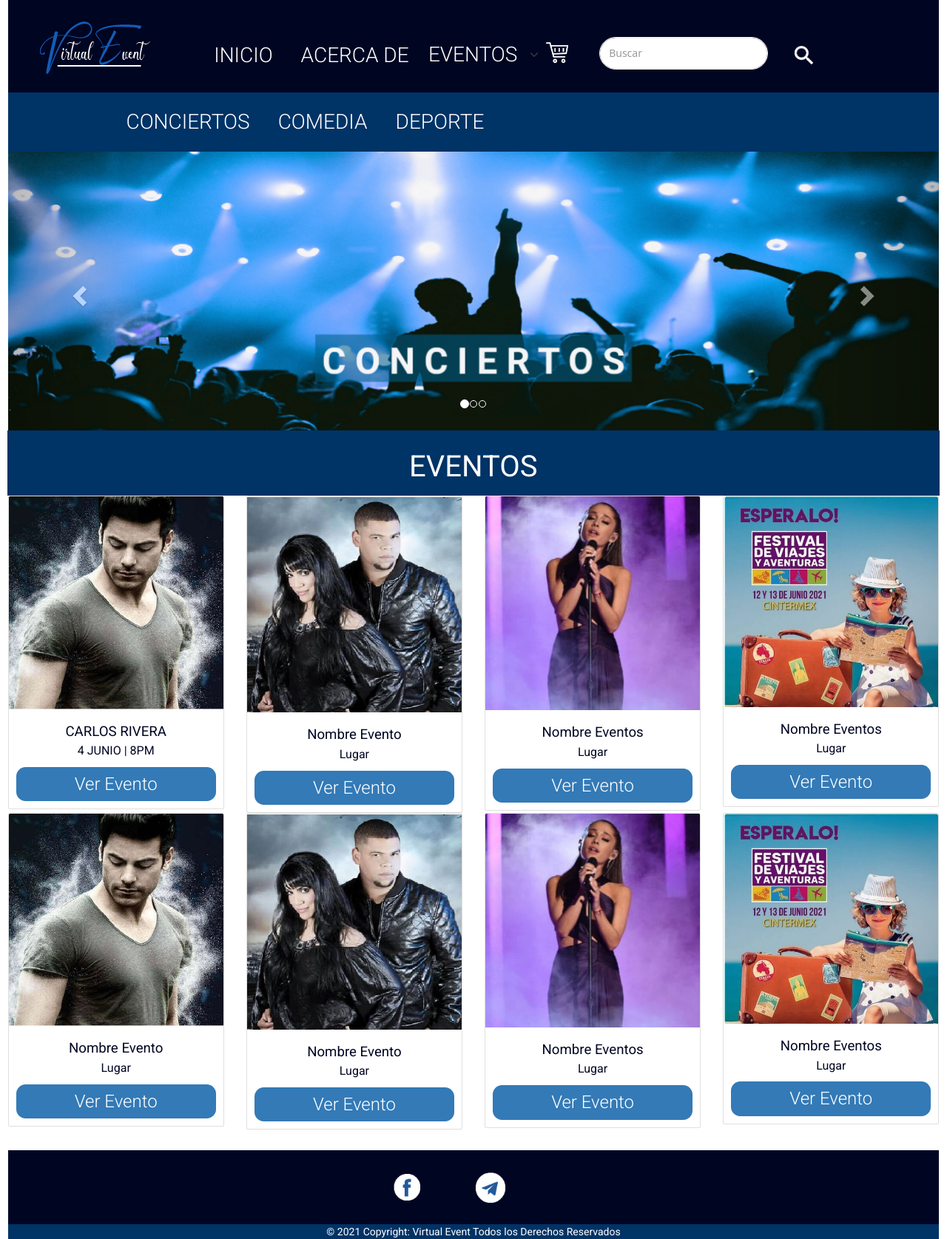
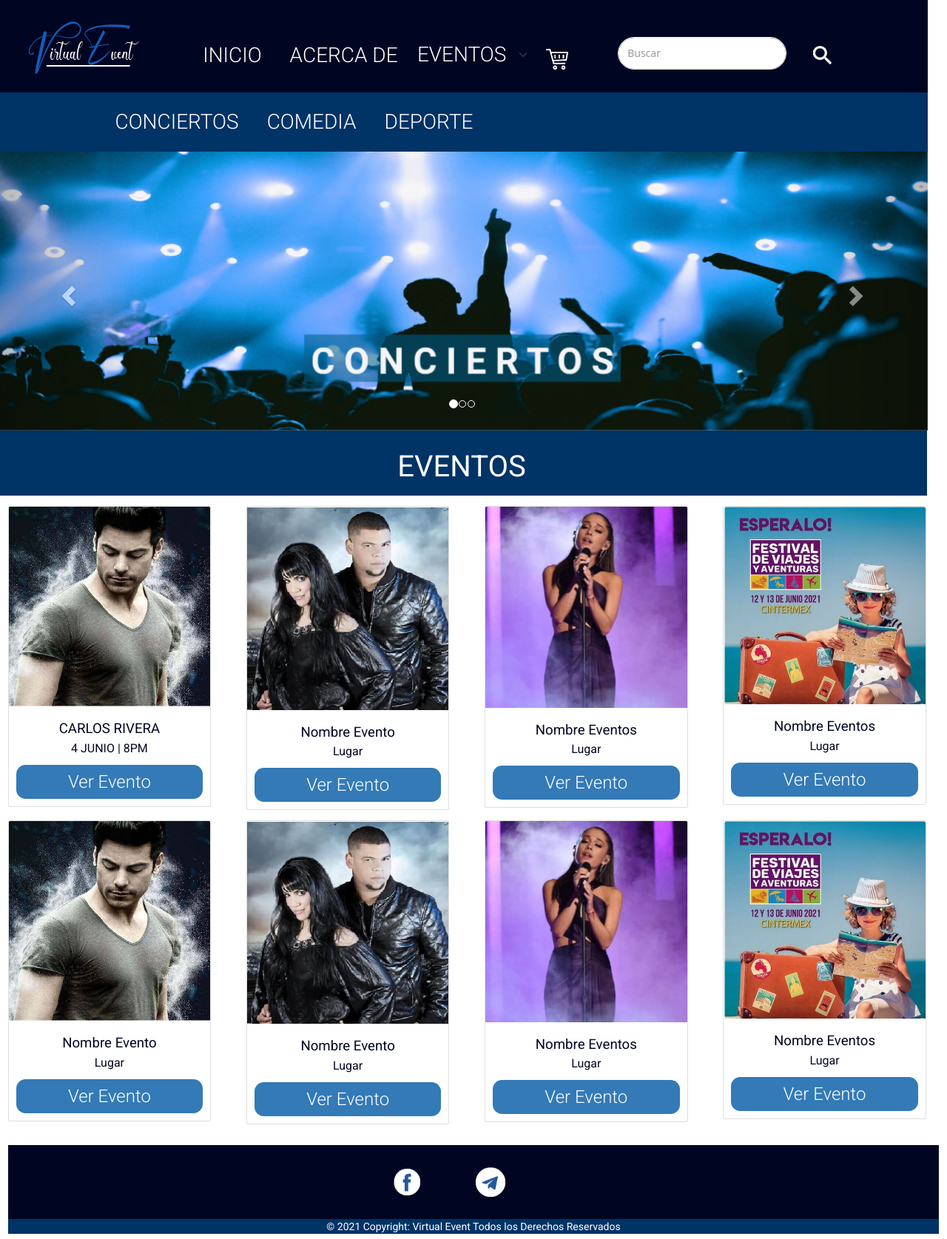
Before and after one commit to xmar08/tikette, a PHP site: page /index.php in a window 1280 px wide. Shown: the whole page at 74% size. Run offline with PHP 8.4, Linux system fonts and the light colour scheme.

Commit message:
correcion26/05

```diff
--- a/css/style.css
+++ b/css/style.css
@@ -53,7 +53,6 @@ body {
   padding-right: 10%;
   display: block;
   margin-bottom: 0px;
-  height: 50%;
   margin-top: -21px;
 }
 
@@ -246,20 +245,23 @@ hr {
   display: flex;
   padding-bottom: 0.5em;
   padding-top: 0.5em;
-  width: 1269px;
+  width: 89vw;
   -webkit-box-align: center;
       -ms-flex-align: center;
           align-items: center;
-  height: -webkit-min-content;
-  height: -moz-min-content;
-  height: min-content;
-  padding-left: 10%;
+  padding-left: 5%;
+  height: auto;
 }
 
 .logo {
+  margin-top: -2em;
   padding-left: 10%;
   padding-right: 10%;
   display: block;
+  image-orientation: from-image;
+  -webkit-box-align: center;
+      -ms-flex-align: center;
+          align-items: center;
 }
 
 .cod-qr {
@@ -280,15 +282,6 @@ hr {
   margin-left: 4em;
   margin-right: 1em;
   margin-bottom: 1em;
-}
-
-.logo {
-  margin-top: -2em;
-  margin-left: 0%;
-  image-orientation: from-image;
-  -webkit-box-align: center;
-      -ms-flex-align: center;
-          align-items: center;
 }
 
 .carro {
@@ -317,6 +310,11 @@ hr {
   width: 37%;
 }
 
+.card {
+  width: 94%;
+  margin-top: 1em;
+}
+
 .ti-event {
   color: #fff;
   font-size: 30pt;
@@ -331,7 +329,7 @@ hr {
   padding-bottom: 0.5em;
   margin-top: 0em;
   margin-bottom: 0em;
-  width: 97.8%;
+  width: 100%;
   margin-left: 1em;
 }
 
@@ -424,8 +422,16 @@ hr {
 .subtitu6 {
   color: #000522;
   font-size: 14pt;
+  font-weight: 400;
+  margin-right: 1em;
+}
+
+.sub {
+  color: #fff;
+  font-size: 12pt;
   font-weight: 300;
   margin-right: 1em;
+  background-color: #003366;
 }
 
 .subtitu7 {
@@ -536,9 +542,7 @@ hr {
   -webkit-box-align: center;
       -ms-flex-align: center;
           align-items: center;
-  height: -webkit-min-content;
-  height: -moz-min-content;
-  height: min-content;
+  height: auto;
   margin-left: 4em;
   margin-top: 3em;
 }
--- a/index.php
+++ b/index.php
@@ -23,9 +23,10 @@
     <script src="https://maxcdn.bootstrapcdn.com/bootstrap/3.4.1/js/bootstrap.min.js"></script>
 </head>
 
-
 <body>
-    <div class="container-fluid">
+    <!-- container -->
+    <div class="row menu-nav">
+        <!-- header -->
         <div class="row">
             <nav class="navbar  navbar-expand-sm nav1 ">
                 <div class="navbar-brand  ">
@@ -49,14 +50,14 @@
                             </li>
                             <li class="nav-item dropdown">
                                 <select class="form-select form-select-sm  event ">
-                                    <option selected>EVENTOS</option>
-                                    <option value="1">CONCIERTO</option>
-                                    <option value="2">COMEDIA</option>
-                                    <option value="3">DEPORTE</option>
+                                    <option selected class="sub">EVENTOS</option>
+                                    <option value="1" class="sub">CONCIERTO</option>
+                                    <option value="2" class="sub">COMEDIA</option>
+                                    <option value="3" class="sub">DEPORTE</option>
                                 </select>
                             </li>
                             <li class="nav-item">
-                                <a lass="navbar-brand" href="#"><img class="carro" src="./img/carro.png"
+                                <a class="navbar-brand" href="#"><img class="carro" src="./img/carro.png"
                                         class="d-inline-block align-top" alt=""></a>
                             </li>
                         </ul>
@@ -79,9 +80,8 @@
                         <li class="nav-item "><a href="#" class="nav-link titubarra">DEPORTE</a></li>
                     </ul>
                 </div>
+
             </nav>
-            <!-- Termina barra de nav -->
-            <div class="conta">
 
             <div id="myCarousel" class="carousel slide" data-ride="carousel">
                 <!-- Indicators -->
@@ -116,6 +116,9 @@
                     <span class="sr-only">Next</span>
                 </a>
             </div>
+
+
+
 
             <!-- titulo evento -->
             <div class="row ">
--- a/indexDetalle.php
+++ b/indexDetalle.php
@@ -85,7 +85,7 @@
             <!--SLIDER-->
             <div class="row conta">
 
-                <div class="col-sm-6"><img class=" image" src="./img/1-concierto.png" alt="#">
+                <div class="col"><img class="image" src="./img/1-concierto.png" alt="#">
                 </div>
 
                 <div class="row ">
--- /dev/null
+++ b/sass/_fonts.scss
@@ -0,0 +1,44 @@
+@font-face {
+    font-family: 'NotoBold';
+    src: url('../fonts/notosans-bold-webfont.eot');
+    src: url('../fonts/notosans-bold-webfont.eot?#iefix') format('embedded-opentype'),
+        url('../fonts/notosans-bold-webfont.woff2') format('woff2'),
+        url('../fonts/notosans-bold-webfont.woff') format('woff'),
+        url('../fonts/notosans-bold-webfont.ttf') format('truetype'),
+        url('../fonts/notosans-bold-webfont.svg#noto_sansbold') format('svg');
+    font-weight: normal;
+    font-style: normal;
+}
+
+@font-face {
+    font-family: 'NotoItalic';
+    src: url('../fonts/notosans-italic-webfont.eot');
+    src: url('../fonts/notosans-italic-webfont.eot?#iefix') format('embedded-opentype'),
+        url('../fonts/notosans-italic-webfont.woff2') format('woff2'),
+        url('../fonts/notosans-italic-webfont.woff') format('woff'),
+        url('../fonts/notosans-italic-webfont.ttf') format('truetype'),
+        url('../fonts/notosans-italic-webfont.svg#noto_sansitalic') format('svg');
+    font-weight: normal;
+    font-style: normal;
+}
+
+@font-face {
+    font-family: 'NotoRegular';
+    src: url('../fonts/notosans-regular-webfont.eot');
+    src: url('../fonts/notosans-regular-webfont.eot?#iefix') format('embedded-opentype'),
+        url('../fonts/notosans-regular-webfont.woff2') format('woff2'),
+        url('../fonts/notosans-regular-webfont.woff') format('woff'),
+        url('../fonts/notosans-regular-webfont.ttf') format('truetype'),
+        url('../fonts/notosans-regular-webfont.svg#noto_sansregular') format('svg');
+    font-weight: normal;
+    font-style: normal;
+}
+
+@font-face {
+    font-family: 'NotoLight';
+    src:url('../fonts/notosans-light-webfont.woff2') format('woff2'),
+        url('../fonts/notosans-light-webfont.woff') format('woff'),
+        url('../fonts/notosans-light-webfont.ttf') format('truetype');
+    font-weight: normal;
+    font-style: normal;
+}
--- /dev/null
+++ b/sass/_media-queries.scss
@@ -0,0 +1,12 @@
+$phone : '(max-width: 480px)';
+$tablet-portrait: '(max-width: 767px)';
+$tablet-landscape: '(min-width: 768px) and (max-width: 979px)';
+$large-desktop: '(min-width: 1200px)';
+$non-retina: 'screen and (-webkit-max-device-pixel-ratio: 1)';
+$retina: '(min--moz-device-pixel-ratio: 1.5), (-o-min-device-pixel-ratio: 3/2), (-webkit-min-device-pixel-ratio: 1.5), (min-device-pixel-ratio: 1.5),(min-resolution: 144dpi), (min-resolution: 1.5dppx)';
+
+@mixin respond-to($media) {
+    @media only screen and #{$media} {
+        @content;
+    }
+}
--- /dev/null
+++ b/sass/_utils.scss
@@ -0,0 +1,14 @@
+@mixin set-text($font, $size, $color) {
+    @if $font {
+        font-family: $font;
+    }
+
+    @if $size {
+        font-size: $size;
+    }
+
+    @if $color {
+        color: $color;
+    }
+
+}
--- /dev/null
+++ b/sass/_vars.scss
@@ -0,0 +1,14 @@
+$white-copy: #fff;
+$nav-bg: rgba(53, 63, 70, .7);
+$dark-bg: #353f46;
+$light-blue: #4bcaff;
+$visit-me-color: #06090b;
+
+
+$blue-bg:#000522;
+$light-blue:#003366;
+$badground:#002A4A;
+$texto:#fff;
+$font: Roboto;
+$ligh:#85c7d7;
+$margen:2rem;
--- a/sass/style.scss
+++ b/sass/style.scss
@@ -288,7 +287,10 @@ hr {
 }
 //*********TAbla*****
 
-
+.card{
+  width: 94%;
+  margin-top: 1em;
+}
 //************************TITULOS
 .ti-event{
   color:$texto;
@@ -305,9 +307,10 @@ hr {
   padding-bottom:0.5em;
   margin-top: 0em;
   margin-bottom: 0em;
-  width: 97.8%;
-  margin-left: 1em;
+  width: 100%;
+  margin-left:1em;
 }
+
 .ti-event3{
 
   width: 100%;
```
Also changed, not shown: other parts of sass/style.scss (+17 -11 lines), indexpreventa.php (+4 -5 lines). Lines whose indentation alone changed are shown as unchanged.
